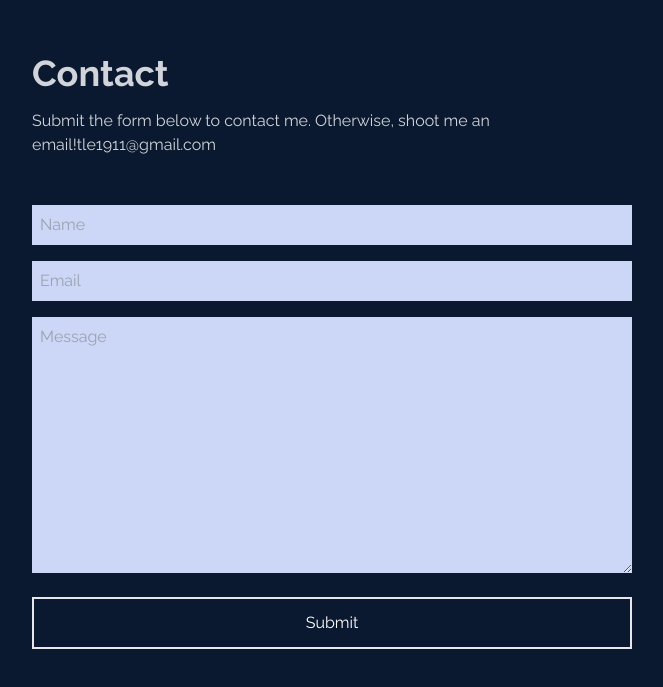
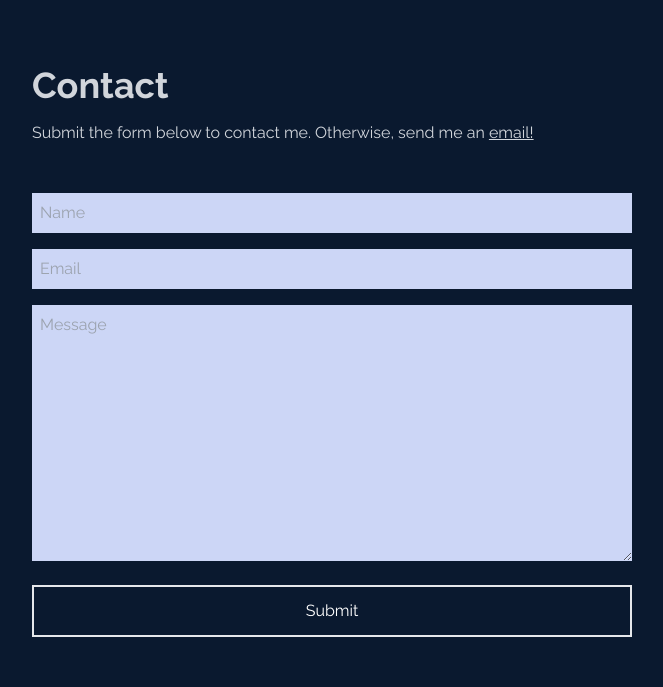
Before and after one commit to trungjle/portfolio, a Next.js app: page / in a window 1280 px wide. Shown: the part 2449-3136 px from the top of the page, without its empty margins (308-971 px from the left). Built offline with nearby package versions, Linux system fonts and the light colour scheme.

Commit message:
Fixed deploy issues

```diff
--- a/app/layout.tsx
+++ b/app/layout.tsx
@@ -1,6 +1,6 @@
 import { ReactNode } from "react"
 import "../styles/globals.css"
-import Navbar from "../components/navBar"
+import Navbar from "../components/navbar"
 import { Raleway } from "@next/font/google"
 
 const raleway = Raleway({
--- a/components/contact.tsx
+++ b/components/contact.tsx
@@ -9,8 +9,8 @@ const Contact = () => {
                         Contact
                     </p>
                     <p className="text-gray-300 py-4">
-                        Submit the form below to contact me. Otherwise, shoot me an email!
-                        <a href="mailto:tle1911@gmail.com">tle1911@gmail.com</a>
+                        Submit the form below to contact me. Otherwise, send me an <a href="mailto:tle1911@gmail.com" className="underline">email!</a>
+
                     </p>
                 </div>
                 <input className="bg-[#ccd6f6] p-2 text-black" type="text" placeholder="Name" name="name" required={true} />
```
